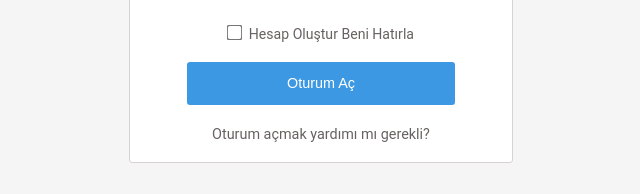
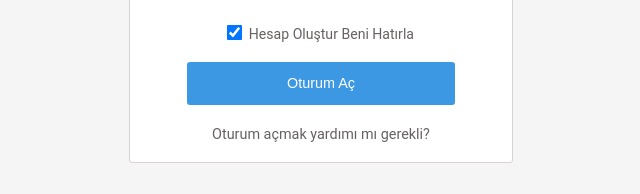
Before and after one commit to fatihece/Clarusway-Login-Page, a plain HTML site: page index.html in a window 1280 px wide. Shown: the part 464-658 px from the top of the page, 319-959 px from the left. Drawn offline with Linux system fonts and the light colour scheme.

Commit message:
Update index.html

```diff
--- a/index.html
+++ b/index.html
@@ -28,7 +28,7 @@
             <input type="password" name="Sıfre" id="sıfre">
         </div>
         <div id="form-checkbox">
-            <input type="checkbox" name="Hatırla" id="tick" value="on">
+            <input type="checkbox" name="Hatırla" id="tick" value="on" checked>
             <label for="tick">Hesap Oluştur Beni Hatırla</label>
         </div>
         <div id="button">
```
